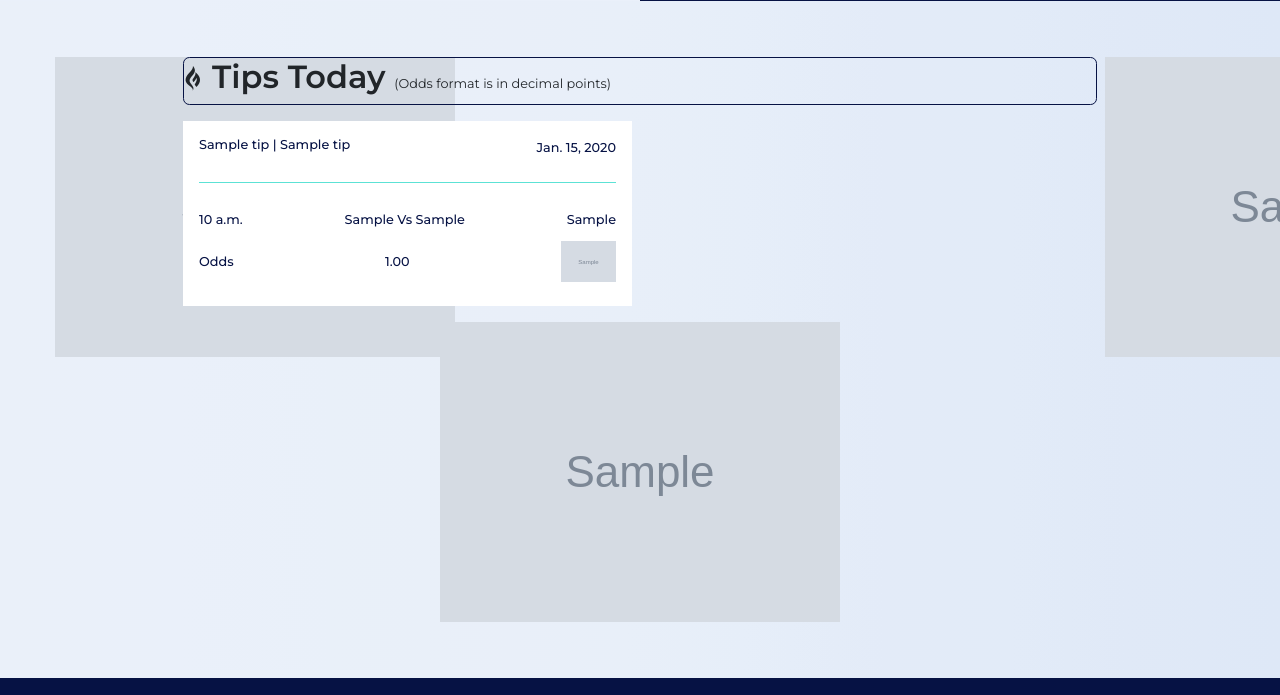
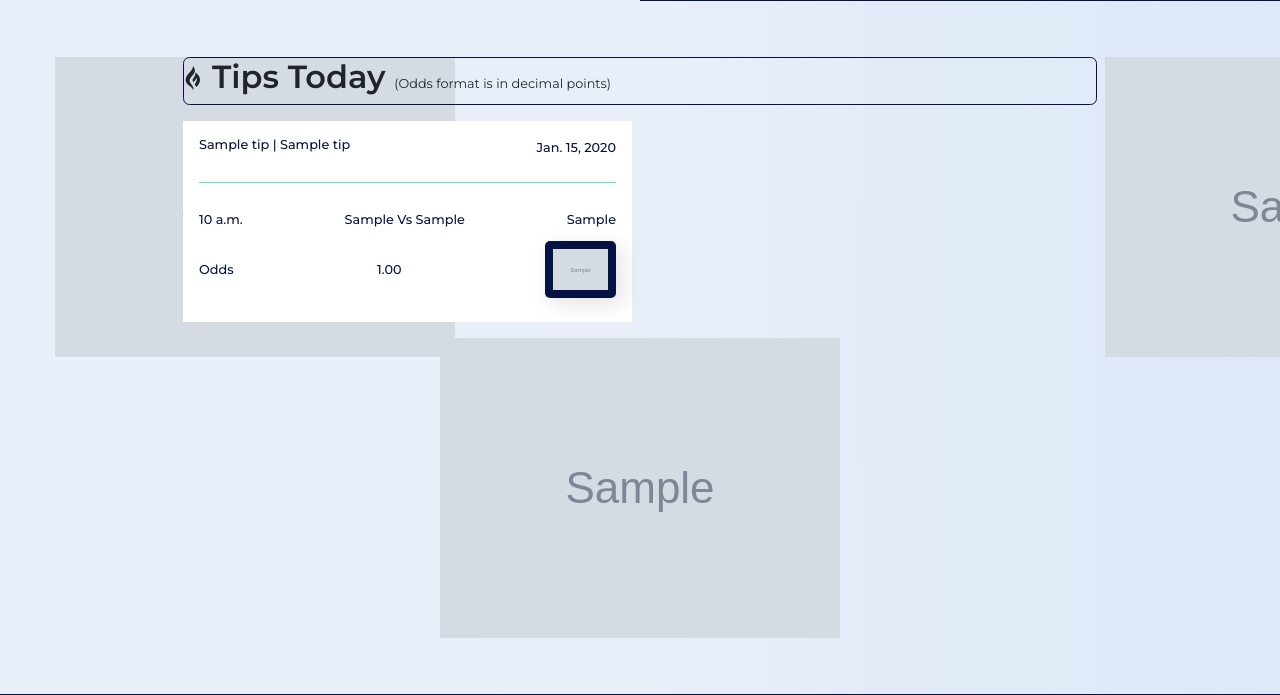
Before and after one commit to whiteveildenno/kwachabets, a Django app: page / in a window 1280 px wide. Shown: the part 813-1508 px from the top of the page. Run offline with Django 3.2, Linux system fonts and the light colour scheme; tables that the repository leaves empty hold one stand-in row (values such as "Sample post"); grey boxes marked "Sample" are stand-in pictures; some libraries are stand-ins or nearby versions.

Commit message:
tips button

```diff
--- a/officialkwachabets/static/CSS/style.css
+++ b/officialkwachabets/static/CSS/style.css
@@ -354,6 +354,13 @@ summary {
   align-items: center;
   margin-top: .7rem;
   margin-bottom: .7rem;
+}
+
+#tips .container .tips-wrapper .main-content .article-wrapper .post .bottom a {
+  background: var(--dark-color);
+  padding: .5rem;
+  border-radius: 5px;
+  box-shadow: 6px 6px 20px rgba(122, 122, 122, 0.212);
 }
 
 #tips .container .tips-wrapper .main-content .article-wrapper .post .accordion {
@@ -1092,6 +1099,7 @@ a.top-scroll:hover {
     font-weight: 500;
   }
 
+
   #why-us .container .title h2{
     font-size: 1.4rem;
     letter-spacing: 2px;
```
